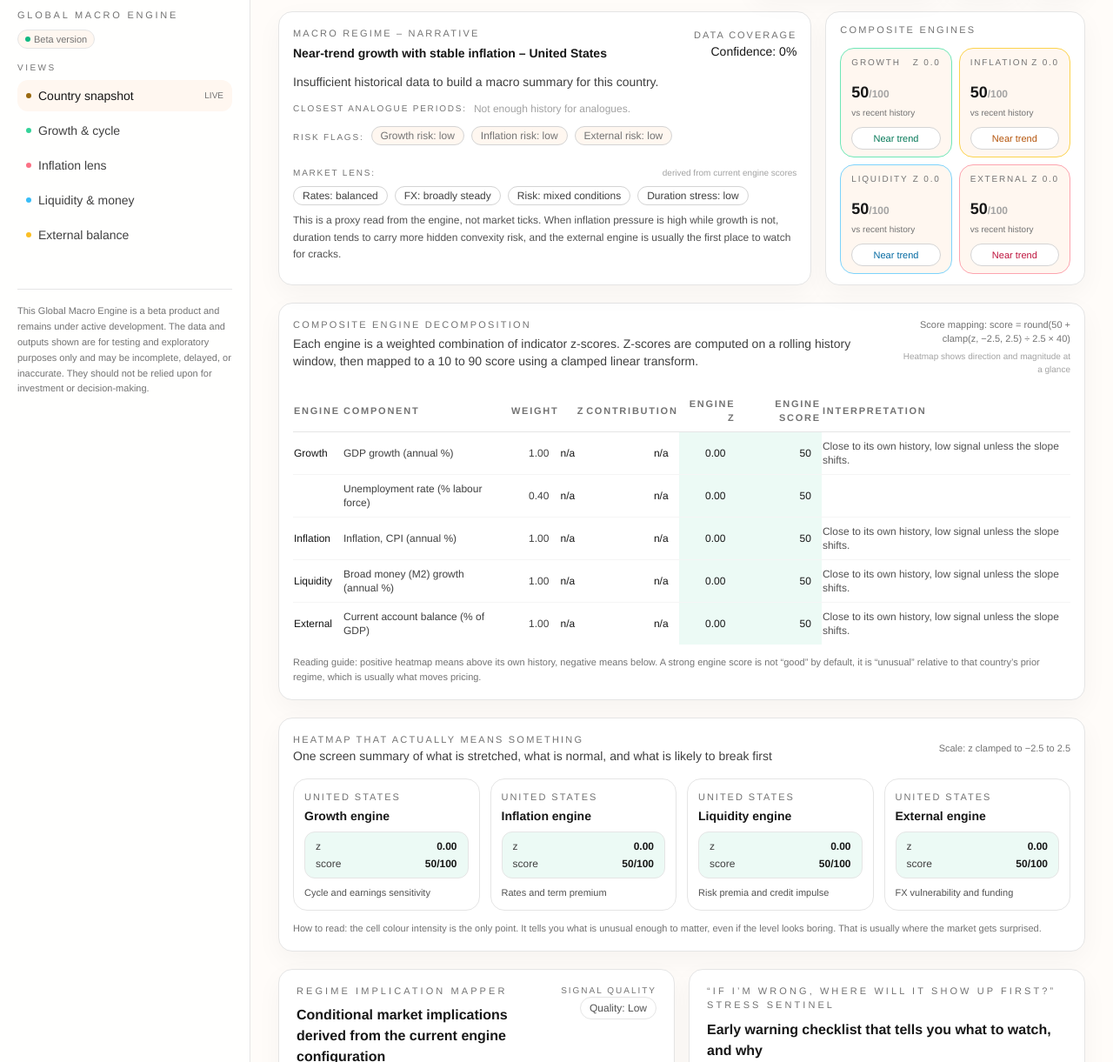
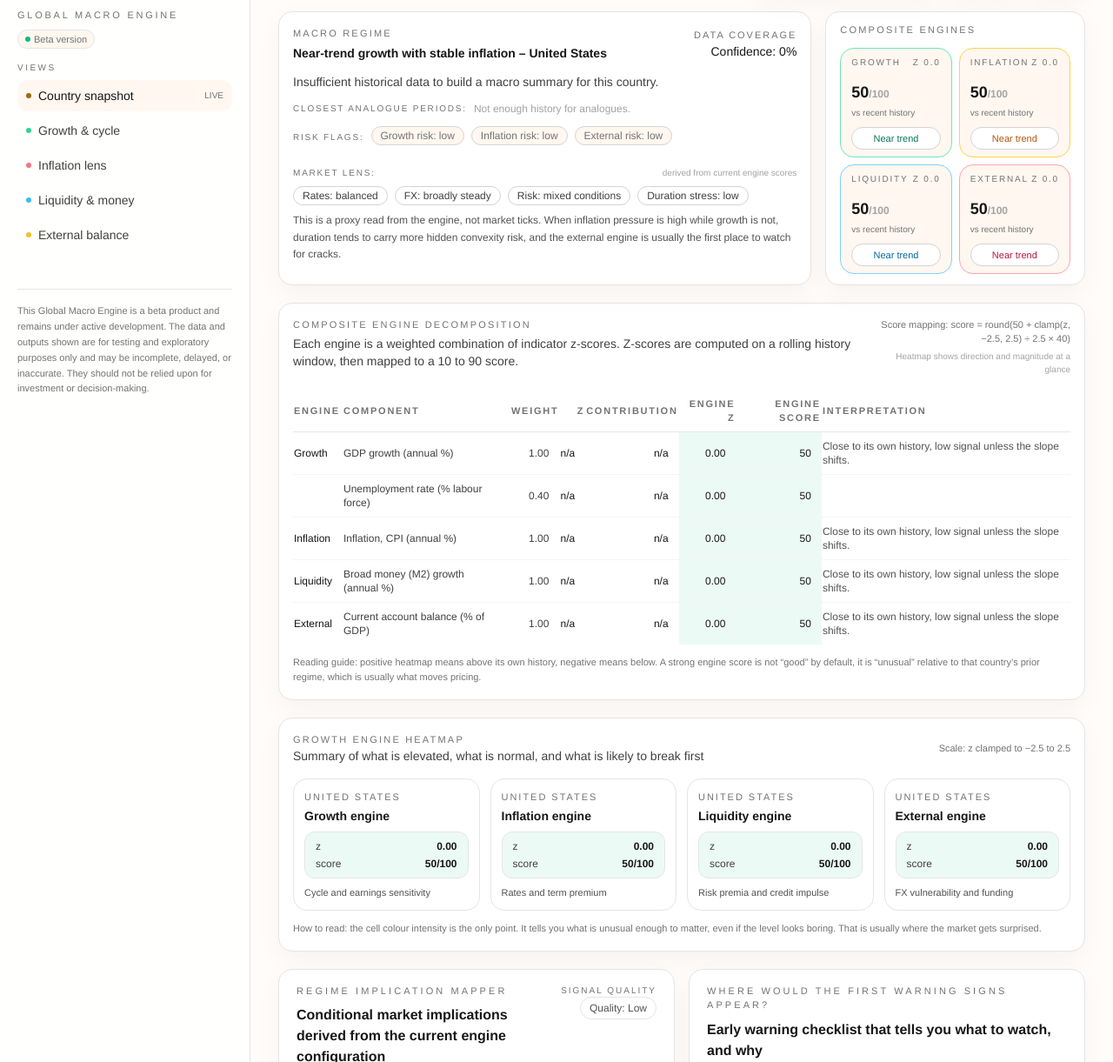
Before and after one commit to nadirrahman01/macro_dashboard, a plain HTML site: page index.html in a window 1280 px wide. Shown: the part 67-1288 px from the top of the page at 87% size. Drawn offline with nearby package versions, Linux system fonts and the light colour scheme; no server answers.

Commit message:
Update index.html

```diff
--- a/index.html
+++ b/index.html
@@ -305,7 +305,7 @@
           <div class="flex items-center justify-between">
             <div>
               <div class="text-[11px] uppercase tracking-[0.2em] text-neutral-500">
-                Macro Regime – Narrative
+                Macro Regime
               </div>
               <div id="cc-regime-title" class="mt-1 text-sm font-semibold text-neutral-900">
                 Loading regime...
@@ -361,7 +361,7 @@
               Composite Engine Decomposition
             </div>
             <div class="text-sm text-neutral-700 mt-1">
-              Each engine is a weighted combination of indicator z-scores. Z-scores are computed on a rolling history window, then mapped to a 10 to 90 score using a clamped linear transform.
+              Each engine is a weighted combination of indicator z-scores. Z-scores are computed on a rolling history window, then mapped to a 10 to 90 score.
             </div>
           </div>
           <div class="text-[11px] text-neutral-500 md:text-right">
@@ -401,15 +401,15 @@
         </div>
       </section>
 
-      <!-- 8. Heatmap That Actually Means Something -->
+      <!-- 8. Growth Engine Heatmap -->
       <section class="rounded-2xl border border-neutral-200 bg-white shadow-subtle px-4 py-4">
         <div class="flex items-center justify-between">
           <div>
             <div class="text-[11px] uppercase tracking-[0.2em] text-neutral-500">
-              Heatmap That Actually Means Something
+              Growth Engine Heatmap
             </div>
             <div class="text-sm text-neutral-700">
-              One screen summary of what is stretched, what is normal, and what is likely to break first
+              Summary of what is elevated, what is normal, and what is likely to break first
             </div>
           </div>
           <div class="text-[11px] text-neutral-500">
@@ -477,13 +477,13 @@
   <div class="rounded-2xl border border-neutral-200 bg-white shadow-subtle px-5 py-4">
     <div>
       <div class="text-[11px] uppercase tracking-[0.28em] text-neutral-500">
-        “If I’m wrong, where will it show up first?” stress sentinel
+        Where would the first warning signs appear?
       </div>
       <div class="mt-2 text-base font-semibold text-neutral-900">
         Early warning checklist that tells you what to watch, and why
       </div>
       <div class="mt-1 text-xs text-neutral-600 leading-relaxed">
-        Designed to reduce post hoc storytelling by forcing a pre committed failure map.
+        Placeholder: This section will explain what it aims to achieve.
       </div>
     </div>
 
```
